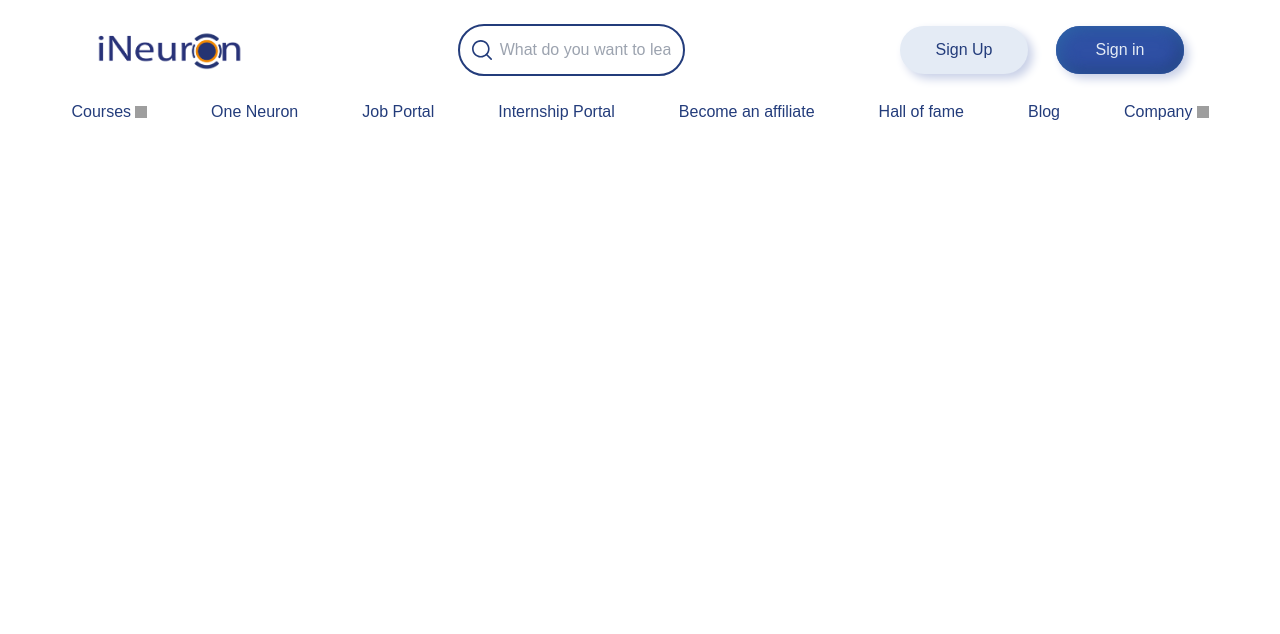
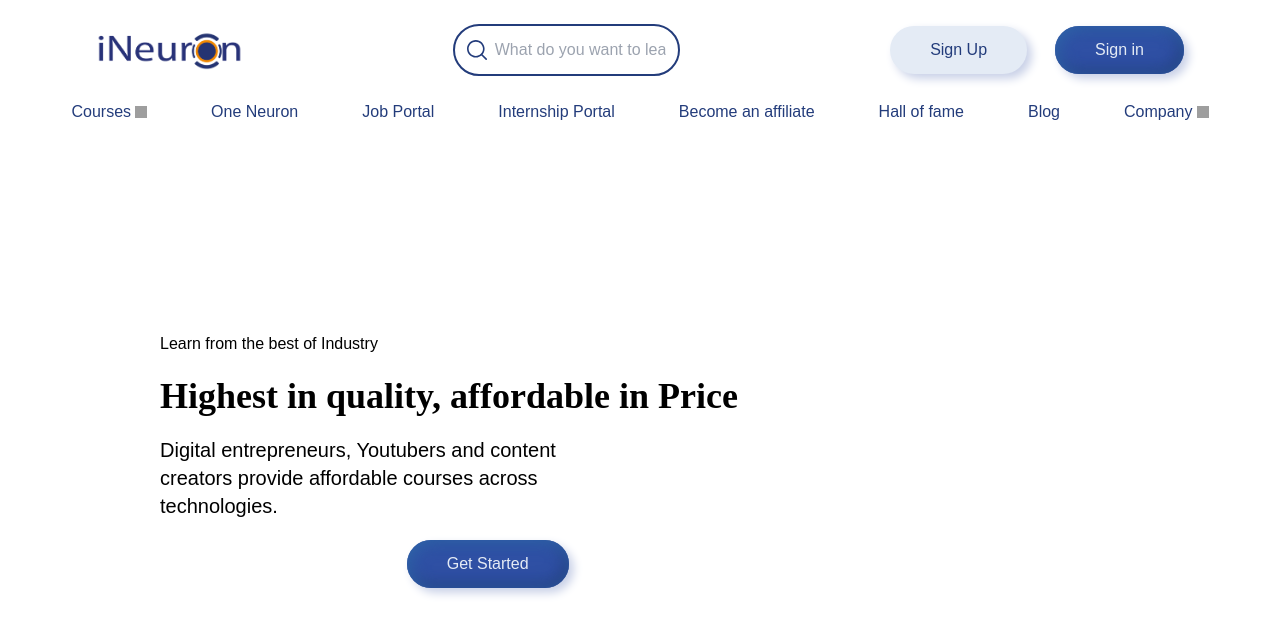
Before and after one commit to ShubhamVsCode/iNeuron-HomePage, a React (Create React App) app: page / in a window 1280 px wide. Shown: the top 634 px of the page. Built offline with nearby package versions, Linux system fonts and the light colour scheme; grey boxes are pictures that could not be loaded.

Commit message:
Looks good

```diff
--- a/src/components/HeroSection.js
+++ b/src/components/HeroSection.js
@@ -1,7 +1,25 @@
-import React from "react";
+import "../css/Hero.css";
+import bg from "../assets/bg.png";
 
 const HeroSection = () => {
-  return <div></div>;
+  return (
+    <div className="flex">
+      <div className=" mt-52 ml-40 h-[70vh] space-y-5">
+        <p>Learn from the best of Industry</p>
+        <h1 className="text-4xl font-bold  font-[Montserrat]">
+          Highest in quality, affordable in Price
+        </h1>
+        <p className="text-xl w-[70%]">
+          Digital entrepreneurs, Youtubers and content creators provide
+          affordable courses across technologies.
+        </p>
+        <button className="btn btn__primary">Get Started</button>
+      </div>
+      <div className="right-section w-1/2">
+        {/* <img className="absolute right-0 top-0 h-full -z-10" src={bg} alt="" /> */}
+      </div>
+    </div>
+  );
 };
 
 export default HeroSection;
--- a/src/components/Navbar.js
+++ b/src/components/Navbar.js
@@ -7,7 +7,7 @@ import dropdown from "../assets/dropdown.png";
 const Navbar = () => {
   return (
     <div>
-      <div className="navbar flex justify-between items-center my-6 mx-24">
+      <div className="navbar flex justify-between items-center py-6 mx-24">
         <img className="h-10" src={logo} alt="" />
 
         <div className="search-box  rounded-full flex border-2 items-center px-3 border-ineuron ">
--- a/src/css/btn.css
+++ b/src/css/btn.css
@@ -1,5 +1,5 @@
 .btn {
-  width: 8rem;
+  padding: 0 2.5rem;
   height: 3rem;
   border-radius: 5rem;
   box-shadow: 0.3rem 0.3rem 0.6rem #c8d0e7, -0.2rem -0.2rem 0.5rem #ffffff;
--- a/src/index.css
+++ b/src/index.css
@@ -3,6 +3,7 @@
 @tailwind utilities;
 
 @import url("https://fonts.googleapis.com/css2?family=Merriweather:wght@300;400;700;900&family=Poppins:wght@200;300;400;500;600;700;800&display=swap");
+@import url("https://fonts.googleapis.com/css2?family=Montserrat:ital,wght@0,300;0,400;0,500;0,600;0,700;1,100&display=swap");
 
 * {
   margin: 0;
@@ -16,6 +17,9 @@ body {
     sans-serif;
   -webkit-font-smoothing: antialiased;
   -moz-osx-font-smoothing: grayscale;
+}
+
+.App {
 }
 
 code {
```
Also changed, not shown: src/assets/bg.png (added), src/css/Hero.css (added).
